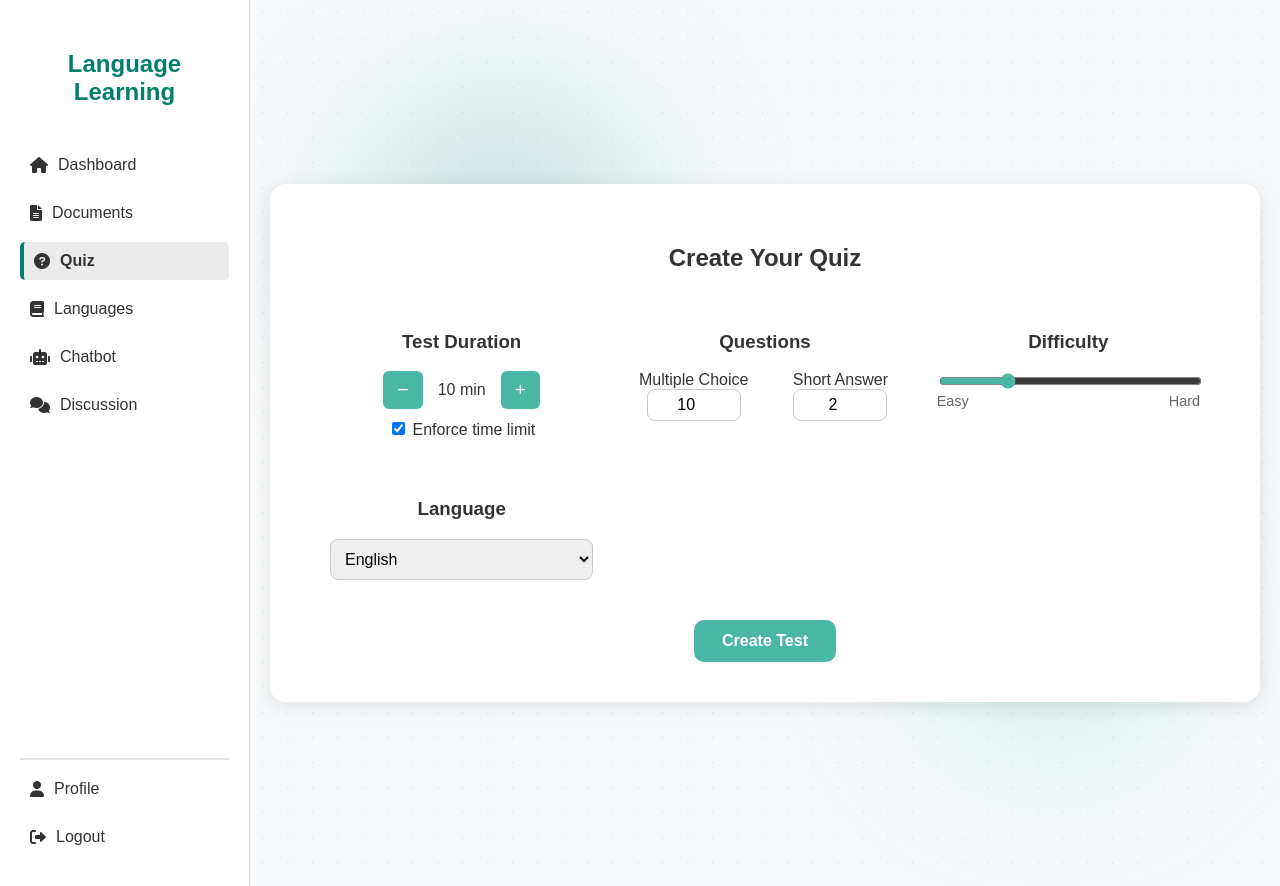
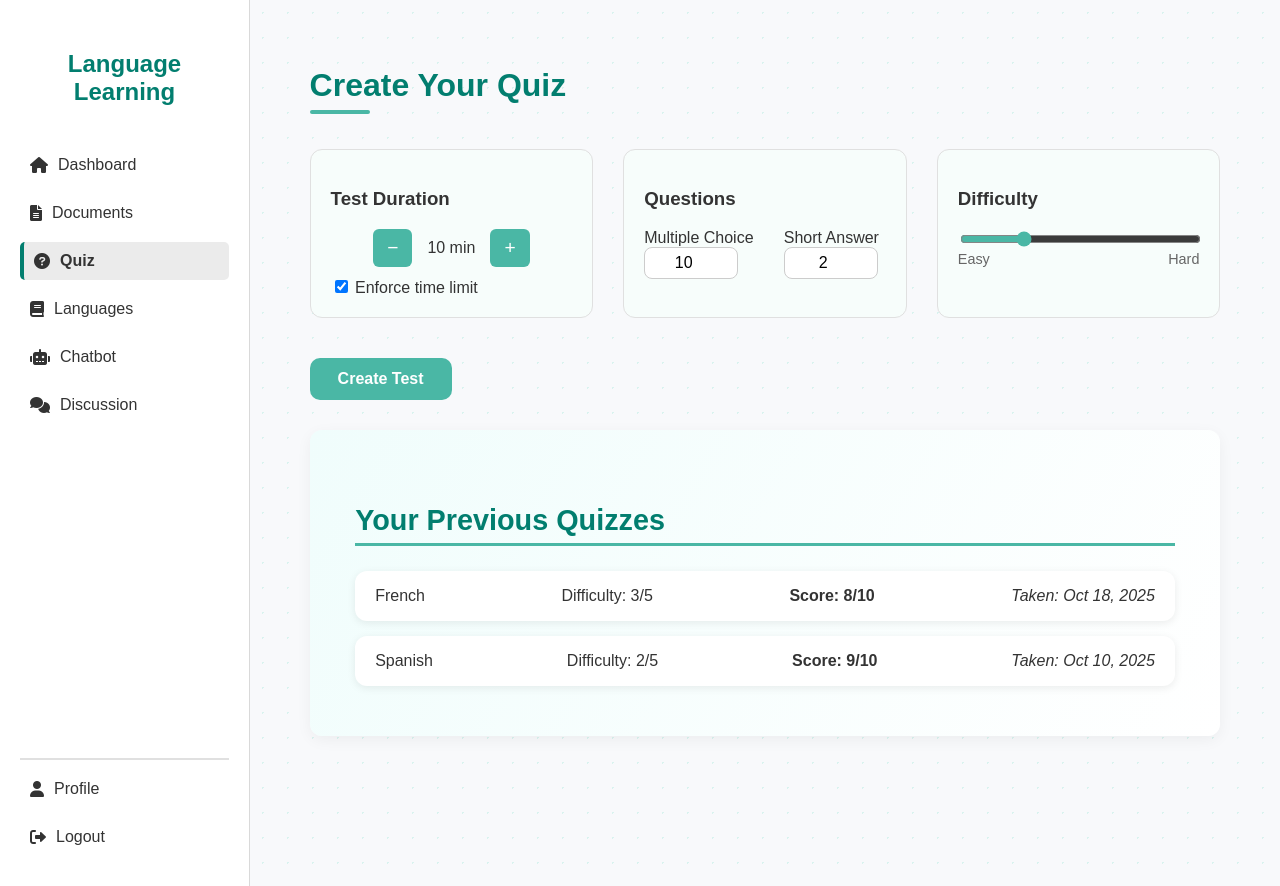
Before and after one commit to mohamedelziat50/language-learning-chatbot-MIU, a PHP site: page /language-learning-chatbot-MIU/app/views/student/quiz.php in a window 1280 px wide. Run offline with PHP 8.4, Linux system fonts and the light colour scheme.

Commit message:
Quiz page updates adding previous scores
adding previous quiz scores section, adjusting styling

```diff
--- a/app/views/student/quiz.php
+++ b/app/views/student/quiz.php
@@ -9,6 +9,8 @@
 </head>
 <body>
 <?php include '../partials/sidebar.php'; ?>
+
+  <div class="main-content">
   <section class="quiz-settings">
     <div class="settings-container">
 
@@ -51,22 +53,36 @@
           </div>
         </div>
 
-        <!-- Language -->
-        <div class="setting language">
-          <h3>Language</h3>
-          <select id="languageSelect">
-            <option value="english">English</option>
-            <option value="french">French</option>
-            <option value="spanish">Spanish</option>
-            <option value="arabic">Arabic</option>
-          </select>
-        </div>
       </div>
 
       <button id="createBtn" class="create-btn">Create Test</button>
 
-    </div>
-  </section>
+      <!-- Previous Quiz Results -->
+    <section class="previous-quizzes">
+      <h2>Your Previous Quizzes</h2>
+
+      <div class="quiz-history">
+        <div class="quiz-record">
+          <span class="quiz-lang">French</span>
+          <span class="quiz-diff">Difficulty: 3/5</span>
+          <span class="quiz-score">Score: 8/10</span>
+          <span class="quiz-date">Taken: Oct 18, 2025</span>
+        </div>
+
+        <div class="quiz-record">
+          <span class="quiz-lang">Spanish</span>
+          <span class="quiz-diff">Difficulty: 2/5</span>
+          <span class="quiz-score">Score: 9/10</span>
+          <span class="quiz-date">Taken: Oct 10, 2025</span>
+        </div>
+
+      </div>
+    </section>
+
+
+        </div>
+      </section>
+
 
   <!-- Quiz Output Section -->
   <section id="quizOutput" class="hidden">
@@ -103,97 +119,7 @@
     <div class="spinner"></div>
   </div>
 
-  <script>
-  // Duration control
-  let time = 10;
-  const timeDisplay = document.getElementById("timeDisplay");
-  document.getElementById("increaseTime").addEventListener("click", () => {
-    time += 5;
-    timeDisplay.textContent = `${time} min`;
-  });
-  document.getElementById("decreaseTime").addEventListener("click", () => {
-    if (time > 5) {
-      time -= 5;
-      timeDisplay.textContent = `${time} min`;
-    }
-  });
-
-  // Create test logic
-  const createBtn = document.getElementById("createBtn");
-  const loadingSpinner = document.getElementById("loadingSpinner");
-  const quizOutput = document.getElementById("quizOutput");
-  const quizSettings = document.querySelector(".quiz-settings");
-
-  createBtn.addEventListener("click", () => {
-    // Hide settings, show loader
-    quizSettings.classList.add("hidden");
-    quizOutput.classList.add("hidden");
-    loadingSpinner.classList.remove("hidden");
-
-    // Simulate loading delay (2 seconds)
-    setTimeout(() => {
-      loadingSpinner.classList.add("hidden"); // Hide loader
-      quizOutput.classList.remove("hidden");  // Show quiz
-      quizOutput.scrollIntoView({ behavior: "smooth" });
-    }, 2000);
-  });
-
-  function startTimer(duration) {
-    let timer = duration, minutes, seconds;
-    const display = document.getElementById("timerDisplay");
-    const interval = setInterval(() => {
-      minutes = parseInt(timer / 60, 10);
-      seconds = parseInt(timer % 60, 10);
-
-      minutes = minutes < 10 ? "0" + minutes : minutes;
-      seconds = seconds < 10 ? "0" + seconds : seconds;
-
-      display.textContent = `${minutes}:${seconds}`;
-
-      if (--timer < 0) {
-        clearInterval(interval);
-        alert("Time’s up! Submitting your quiz...");
-        submitQuiz();
-      }
-    }, 1000);
-  }
-
-  function submitQuiz() {
-    alert("Your quiz has been submitted successfully!");
-    location.reload(); // reset to start page for demo
-  }
-
-  const submitButton = document.getElementById("submitQuiz");
-  submitButton.addEventListener("click", submitQuiz);
-
-  // Update inside your existing setTimeout (after quizOutput shows)
-  createBtn.addEventListener("click", () => {
-    quizSettings.classList.add("hidden");
-    quizOutput.classList.add("hidden");
-    loadingSpinner.classList.remove("hidden");
-
-    setTimeout(() => {
-      loadingSpinner.classList.add("hidden");
-      quizOutput.classList.remove("hidden");
-      quizOutput.scrollIntoView({ behavior: "smooth" });
-
-      // Start timer (10 minutes = 600 seconds)
-      startTimer(600);
-    }, 2000);
-  });
-
-
-  // Handle answer selection visual
-document.querySelectorAll(".question li").forEach(option => {
-  option.addEventListener("click", () => {
-    const parent = option.closest("ul");
-    parent.querySelectorAll("li").forEach(li => li.classList.remove("selected"));
-    option.classList.add("selected");
-    option.querySelector("input").checked = true;
-  });
-});
-
-</script>
-
+  <script src="/language-learning-chatbot-MIU/public/js/student/quiz.js"></script>
+</div>
 </body>
 </html>
--- a/public/css/student/quiz.css
+++ b/public/css/student/quiz.css
@@ -11,45 +8,67 @@ body {
     overflow-x: hidden;
 }
 
-body::-webkit-scrollbar {
+.main-content::-webkit-scrollbar {
     display: none;
+    /* Chrome, Safari, Opera */
 }
 
-/* =============================
-   QUIZ SETTINGS SECTION
-============================= */
+.main-content {
+    height: 100vh;
+    overflow-y: auto;
+    padding: 0 20px;
+}
+
+/*QUIZ SETTINGS SECTION*/
 .quiz-settings {
     position: relative;
-    display: flex;
-    justify-content: center;
-    align-items: center;
-    min-height: 90vh;
-    padding: 40px 20px;
+    display: block;
+    padding: 40px 4% 40px 4%;
+    background: transparent;
 }
 
-.settings-container {
-    background: #fff;
-    border-radius: 16px;
-    box-shadow: 0 4px 20px rgba(0, 0, 0, 0.1);
-    max-width: 900px;
-    width: 100%;
-    padding: 40px 60px;
-    text-align: center;
+/* Heading Styling */
+.settings-container h1 {
+    color: #027e6f;
+    font-size: 2rem;
+    font-weight: 700;
+    margin-bottom: 35px;
+    position: relative;
 }
 
-.settings-container h1 {
-    color: #333;
+.settings-container h1::after {
+    content: "";
+    display: block;
+    width: 60px;
+    height: 4px;
+    background: #4ab7a5;
+    margin-top: 6px;
+    border-radius: 2px;
+}
+
+/* Grid Layout */
+.settings-grid {
+    display: grid;
+    grid-template-columns: repeat(auto-fit, minmax(250px, 1fr));
+    gap: 30px;
     margin-bottom: 40px;
 }
 
-.settings-grid {
-    display: grid;
-    grid-template-columns: repeat(auto-fit, minmax(250px, 1fr));
-    gap: 40px;
-    margin-bottom: 40px;
+/* Individual Setting Card */
+.setting {
+    background: #f7fdfb;
+    padding: 20px;
+    border-radius: 12px;
+    border: 1px solid #e0e0e0;
+    transition: all 0.3s ease;
 }
 
-/* --- Time Section --- */
+.setting:hover {
+    border-color: #4ab7a5;
+    box-shadow: 0 4px 12px rgba(74, 183, 165, 0.2);
+}
+
+/*Time Section*/
 .time .duration-control {
     display: flex;
     justify-content: center;
@@ -116,6 +136,7 @@ body::-webkit-scrollbar {
     cursor: pointer;
     font-weight: 600;
     transition: background 0.3s, transform 0.2s;
+    margin-bottom: 30px;
 }
 
 .create-btn:hover {
@@ -123,36 +144,7 @@ body::-webkit-scrollbar {
     transform: translateY(-2px);
 }
 
-/* --- Decorative Background --- */
-.quiz-settings::before,
-.quiz-settings::after {
-    content: "";
-    position: absolute;
-    border-radius: 50%;
-    z-index: -1;
-    opacity: 0.3;
-    filter: blur(80px);
-}
-
-.quiz-settings::before {
-    width: 300px;
-    height: 300px;
-    background: #4ab7a5;
-    top: 10%;
-    left: 10%;
-}
-
-.quiz-settings::after {
-    width: 250px;
-    height: 250px;
-    background: #6fd1bf;
-    bottom: 15%;
-    right: 10%;
-}
-
-/* =============================
-   LOADING SPINNER
-============================= */
+/*LOADING SPINNER*/
 .hidden {
     display: none !important;
     visibility: hidden;
@@ -346,64 +361,64 @@ body::-webkit-scrollbar {
     transform: translateY(-2px);
 }
 
-.question p {
-    font-weight: 600;
-    font-size: 30px;
-    margin-bottom: 15px;
-    color: #222;
+/*PREVIOUS QUIZZES SECTION*/
+.previous-quizzes {
+    padding: 50px 5%;
+    background: linear-gradient(120deg, #f0fdfc, #ffffff);
+    border-radius: 12px;
+    margin-bottom: 50px;
+    box-shadow: 0 4px 15px rgba(0, 0, 0, 0.05);
 }
 
-.question {
-    margin-bottom: 50px;
-    padding: 10px 15px 30px;
+.previous-quizzes h2 {
+    font-size: 1.8rem;
+    font-weight: 700;
+    margin-bottom: 25px;
+    color: #027e6f;
+    border-bottom: 3px solid #4ab7a5;
+    padding-bottom: 6px;
 }
 
-
-
-
-
-#quizOutput {
-    background: linear-gradient(120deg, #f8fafc, #eef9f7);
-    position: relative;
-    overflow: hidden;
+.quiz-history {
+    display: flex;
+    flex-direction: column;
+    gap: 15px;
 }
 
-#quizOutput::before {
-    content: "";
-    position: absolute;
-    width: 400px;
-    height: 400px;
-    background: radial-gradient(circle at 30% 30%, #b9f3e4, transparent 60%);
-    top: -100px;
-    left: -100px;
-    z-index: 0;
-    opacity: 0.4;
+.quiz-record {
+    display: flex;
+    justify-content: space-between;
+    flex-wrap: wrap;
+    background: #ffffff;
+    border-radius: 12px;
+    padding: 16px 20px;
+    box-shadow: 0 2px 8px rgba(0, 0, 0, 0.08);
+    transition: all 0.3s ease;
 }
 
-#quizOutput::after {
-    content: "";
-    position: absolute;
-    width: 400px;
-    height: 400px;
-    background: radial-gradient(circle at 80% 70%, #a4e5da, transparent 60%);
-    bottom: -100px;
-    right: -100px;
-    z-index: 0;
-    opacity: 0.4;
+.quiz-record:hover {
+    transform: translateY(-3px);
+    box-shadow: 0 6px 15px rgba(0, 0, 0, 0.12);
 }
 
-.timer {
-    animation: pulse 2s infinite ease-in-out;
+.quiz-record span {
+    font-size: 1rem;
+    color: #333;
 }
 
-@keyframes pulse {
+.quiz-score {
+    font-weight: 700;
+    color: #2b8a3e;
+}
 
-    0%,
-    100% {
-        background-color: rgba(255, 255, 255, 0.15);
-    }
+.quiz-date {
+    font-style: italic;
+    color: #777;
+}
 
-    50% {
-        background-color: rgba(255, 255, 255, 0.55);
+@media (max-width: 640px) {
+    .quiz-record {
+        flex-direction: column;
+        gap: 6px;
     }
 }
--- /dev/null
+++ b/public/js/student/quiz.js
@@ -0,0 +1,80 @@
+document.addEventListener("DOMContentLoaded", () => {
+  // Duration control
+  let time = 10;
+  const timeDisplay = document.getElementById("timeDisplay");
+
+  document.getElementById("increaseTime").addEventListener("click", () => {
+    time += 5;
+    timeDisplay.textContent = `${time} min`;
+  });
+
+  document.getElementById("decreaseTime").addEventListener("click", () => {
+    if (time > 5) {
+      time -= 5;
+      timeDisplay.textContent = `${time} min`;
+    }
+  });
+
+  // Create test logic
+  const createBtn = document.getElementById("createBtn");
+  const loadingSpinner = document.getElementById("loadingSpinner");
+  const quizOutput = document.getElementById("quizOutput");
+  const quizSettings = document.querySelector(".quiz-settings");
+
+  createBtn.addEventListener("click", () => {
+    // Hide settings, show loader
+    quizSettings.classList.add("hidden");
+    quizOutput.classList.add("hidden");
+    loadingSpinner.classList.remove("hidden");
+
+    // Simulate loading delay (2 seconds)
+    setTimeout(() => {
+      loadingSpinner.classList.add("hidden");
+      quizOutput.classList.remove("hidden");
+      quizOutput.scrollIntoView({ behavior: "smooth" });
+
+      // Start timer (10 minutes = 600 seconds)
+      startTimer(600);
+    }, 2000);
+  });
+
+  // Timer function
+  function startTimer(duration) {
+    let timer = duration, minutes, seconds;
+    const display = document.getElementById("timerDisplay");
+    const interval = setInterval(() => {
+      minutes = parseInt(timer / 60, 10);
+      seconds = parseInt(timer % 60, 10);
+
+      minutes = minutes < 10 ? "0" + minutes : minutes;
+      seconds = seconds < 10 ? "0" + seconds : seconds;
+
+      display.textContent = `${minutes}:${seconds}`;
+
+      if (--timer < 0) {
+        clearInterval(interval);
+        alert("Time’s up! Submitting your quiz...");
+        submitQuiz();
+      }
+    }, 1000);
+  }
+
+  // Submit quiz function
+  function submitQuiz() {
+    alert("Your quiz has been submitted successfully!");
+    location.reload(); // reset to start page for demo
+  }
+
+  const submitButton = document.getElementById("submitQuiz");
+  submitButton.addEventListener("click", submitQuiz);
+
+  // Handle answer selection visual
+  document.querySelectorAll(".question li").forEach(option => {
+    option.addEventListener("click", () => {
+      const parent = option.closest("ul");
+      parent.querySelectorAll("li").forEach(li => li.classList.remove("selected"));
+      option.classList.add("selected");
+      option.querySelector("input").checked = true;
+    });
+  });
+});
```
Also changed, not shown: other parts of public/css/student/quiz.css (+53 -32 lines).
